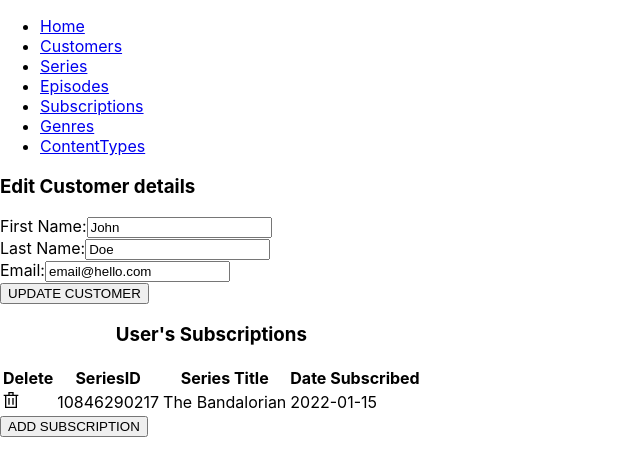
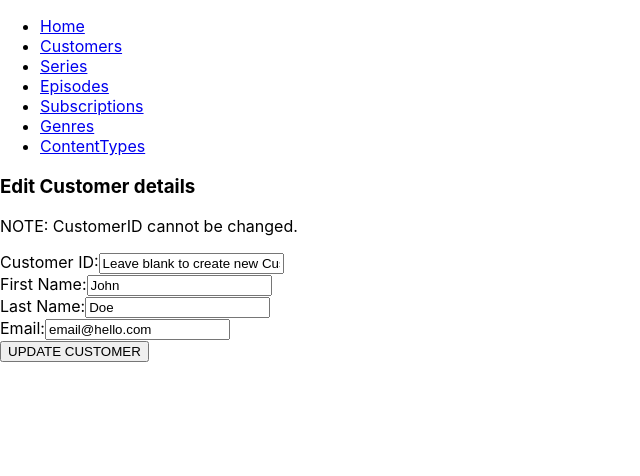
Before and after one commit to linlolo/notflix_react, a React (Create React App) app: page /#/customers/10792341112 in a window 1280 px wide. Shown: the top 476 px of the page, without its empty margins (0-640 px from the left). Built offline with nearby package versions, Linux system fonts and the light colour scheme.

Commit message:
Update Customer functionality to match Subscriptions
Reworked Search/Edit form and Table components.

EJL

```diff
--- a/src/App.js
+++ b/src/App.js
@@ -10,7 +10,6 @@ import {
 import NavBar from "./Components/NavBar";
 import Home from "./Pages/Home";
 import Customers from "./Pages/Customers";
-import AddCustomer from "./Pages/AddCustomer";
 import EditCustomer from "./Pages/EditCustomer";
 import Series from "./Pages/Series";
 import AddSeries  from './Pages/AddSeries';
@@ -31,7 +30,6 @@ function App() {
         <Routes>
           <Route path="/" element={<Home />}> </Route>
           <Route path="/customers" element={<Customers />}> </Route>
-          <Route path="/customers/new" element={<AddCustomer />}> </Route>
           <Route path="/customers/:customerID" element={<EditCustomer />} > </Route>
           <Route path="/series" element= {<Series />}> </Route>
           <Route path="/series/new" element={<AddSeries/>}> </Route>
--- /dev/null
+++ b/src/Components/CustomerForm.js
@@ -0,0 +1,48 @@
+import "../App.css";
+import React from "react";
+// Form for add / search / edit customers.
+// Prepopulate all fields for Edit, otherwise default to empty strings
+// and "Leave blank" note for create new.
+
+export default function CustomerForm() {
+    return (
+        <form className="customerSearchForm">
+            <div className="formField">
+                <label>Customer ID:
+                    <input
+                        type="text"
+                        id="customerID"
+                        name="customerID"
+                        value="Leave blank to create new Customer"/>
+                </label>
+            </div>
+            <div className="formField">
+                <label>First Name:
+                    <input
+                        type="text"
+                        id="firstName"
+                        name="firstName"
+                        value="John" />
+                </label>
+            </div>
+            <div className="formField">
+                <label>Last Name:
+                    <input
+                        type="text"
+                        id="lastName"
+                        name="lastName"
+                        value="Doe" />
+                </label>
+            </div>
+            <div className="formField">
+                <label>Email:
+                    <input
+                        type="text"
+                        id="email"
+                        name="email"
+                        value="email@hello.com" />
+                </label>
+            </div>
+        </form>
+    );
+}
--- /dev/null
+++ b/src/Components/CustomerTable.js
@@ -0,0 +1,38 @@
+import "../App.css";
+import React from "react";
+import {Link} from "react-router-dom";
+import {GrEdit, GrTrash} from "react-icons/gr";
+// Eventually generate rows with a "Customer" component built from
+// query results.
+
+export default function CustomerTable() {
+    return(
+        <table>
+            <caption>Customer Results:</caption>
+            <thead>
+            <tr>
+                <th>Edit</th>
+                <th>Delete</th>
+                <th>CustomerID</th>
+                <th>First Name</th>
+                <th>Last Name</th>
+                <th>Email</th>
+            </tr>
+            </thead>
+            <tbody>
+            <tr>
+                <td>
+                    <Link to="10792341112">
+                        <GrEdit />
+                    </Link>
+                </td>
+                <td><GrTrash /></td>
+                <td>10792341112</td>
+                <td>John</td>
+                <td>Doe</td>
+                <td>email@hello.com</td>
+            </tr>
+            </tbody>
+        </table>
+    );
+}
--- a/src/Components/SubscriptionForm.js
+++ b/src/Components/SubscriptionForm.js
@@ -5,7 +5,6 @@ import React from "react";
 
 export default function SubscriptionForm() {
     return(
-        <div>
         <form>
             <div className="formField">
                 <label>CustomerID:
@@ -35,6 +34,5 @@ export default function SubscriptionForm() {
                 </label>
             </div>
         </form>
-        </div>
     );
 }
--- a/src/Pages/Customers.js
+++ b/src/Pages/Customers.js
@@ -1,80 +1,17 @@
 import '../App.css';
 import React from "react";
-import {Link} from "react-router-dom";
-import {GrTrash, GrEdit} from "react-icons/gr";
+import CustomerForm from "../Components/CustomerForm";
+import CustomerTable from "../Components/CustomerTable";
 
 export default function Customers() {
     return(
         <div className="customers">
             <h2>Customer Management</h2>
-            <Link to="new">
-                <button className="textNavButton">Add a New Customer</button>
-            </Link>
-            <p>~OR~</p>
-            <form className="customerSearchForm">
-                <h3>Search for Customers</h3>
-                <p>Leaving fields blank will return all customers.</p>
-                <div className="formField">
-                    <label>Customer ID:
-                        <input
-                            type="text"
-                            id="customerID"
-                            name="customerID" />
-                    </label>
-                </div>
-                <div className="formField">
-                    <label>First Name:
-                        <input
-                            type="text"
-                            id="firstName"
-                            name="firstName" />
-                    </label>
-                </div>
-                <div className="formField">
-                    <label>Last Name:
-                        <input
-                            type="text"
-                            id="lastName"
-                            name="lastName" />
-                    </label>
-                </div>
-                <div className="formField">
-                    <label>Email:
-                        <input
-                            type="text"
-                            id="email"
-                            name="email" />
-                    </label>
-                </div>
-                <button type="button" className="formButton">SEARCH</button>
-            </form>
-            <table>
-                <caption>Search Results:</caption>
-                <thead>
-                    <tr>
-                        <th>Edit</th>
-                        <th>Delete</th>
-                        <th>CustomerID</th>
-                        <th>First Name</th>
-                        <th>Last Name</th>
-                        <th>Email</th>
-                    </tr>
-                </thead>
-                <tbody>
-                    <tr>
-                        <td>
-                            <Link to="10792341112">
-                                <GrEdit />
-                            </Link>
-                        </td>
-                        <td><GrTrash /></td>
-                        <td>10792341112</td>
-                        <td>John</td>
-                        <td>Doe</td>
-                        <td>email@hello.com</td>
-                    </tr>
-                </tbody>
-            </table>
+            <CustomerForm />
+            <button className="textNavButton">Add New Customer</button>
+            <button className="textNavButton">Filter Customers</button>
+            <button className="textNavButton">Clear All Filters</button>
+            <CustomerTable />
         </div>
     );
 }
--- a/src/Pages/EditCustomer.js
+++ b/src/Pages/EditCustomer.js
@@ -1,5 +1,5 @@
 import React from "react";
-import {GrTrash} from "react-icons/gr";
+import CustomerForm from "../Components/CustomerForm";
 // page to edit an existing Customer. Pre-populate fields for `firstName`,
 // `lastName`, `email`.
 // Table below to add/delete Subscriptions.
@@ -7,57 +7,10 @@ import {GrTrash} from "react-icons/gr";
 function EditCustomer() {
     return(
         <div className="editCustomer">
-            <form>
-                <h3>Edit Customer details</h3>
-                <div className="formField">
-                    <label>First Name:
-                        <input
-                            type="text"
-                            id="firstName"
-                            name="firstName"
-                            value="John" />
-                    </label>
-                </div>
-                <div className="formField">
-                    <label>Last Name:
-                        <input
-                            type="text"
-                            id="lastName"
-                            name="lastName"
-                            value="Doe" />
-                    </label>
-                </div>
-                <div className="formField">
-                    <label>Email:
-                        <input
-                            type="text"
-                            id="email"
-                            name="email"
-                            value="email@hello.com" />
-                    </label>
-                </div>
-                <button type="button" className="formButton">UPDATE CUSTOMER</button>
-            </form>
-            <table>
-                <caption><h3>User's Subscriptions</h3></caption>
-                <thead>
-                    <tr>
-                        <th>Delete</th>
-                        <th>SeriesID</th>
-                        <th>Series Title</th>
-                        <th>Date Subscribed</th>
-                    </tr>
-                </thead>
-                <tbody>
-                    <tr>
-                        <td><GrTrash /></td>
-                        <td>10846290217</td>
-                        <td>The Bandalorian</td>
-                        <td>2022-01-15</td>
-                    </tr>
-                </tbody>
-            </table>
-            <button type="button" className="formButton">ADD SUBSCRIPTION</button>
+            <h3>Edit Customer details</h3>
+            <p>NOTE: CustomerID cannot be changed.</p>
+            <CustomerForm />
+            <button type="button" className="formButton">UPDATE CUSTOMER</button>
         </div>
     );
 }
--- a/src/Pages/EditSubscription.js
+++ b/src/Pages/EditSubscription.js
@@ -6,8 +6,9 @@ export default function EditSubscription() {
     return(
         <div>
             <h3>Edit Subscription:</h3>
+            <p>Note: SubscriptionID cannot be changed.</p>
             <SubscriptionForm />
-            <button className="button">SUBMIT</button>
+            <button className="button">UPDATE SUBSCRIPTION</button>
         </div>
     );
 }
```
Also changed, not shown: src/Pages/AddCustomer.js (deleted, +0 -41 lines). Lines whose indentation alone changed are shown as unchanged.
